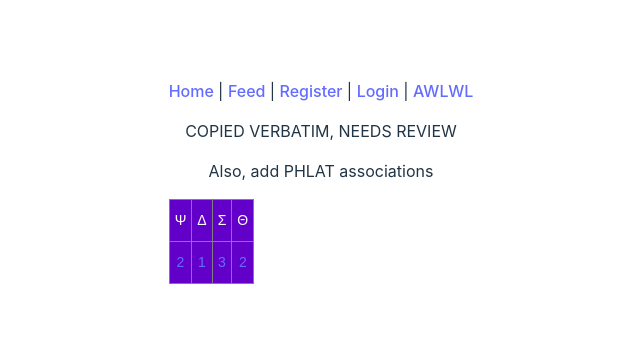
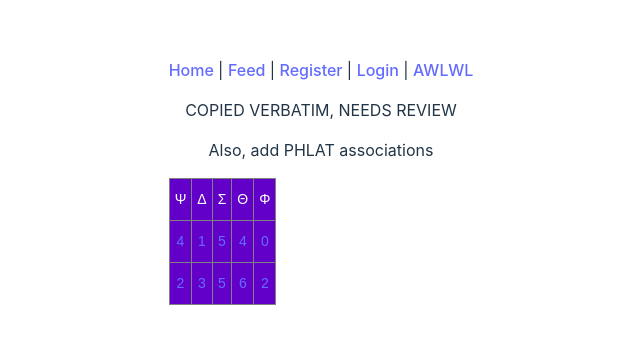
Before and after one commit to BBuchholz/fearlessly-antediluvial-valley, a Vue app: page /4 in a window 1280 px wide. Shown: the part 219-562 px from the top of the page, without its empty margins (319-959 px from the left). Built offline with nearby package versions, Linux system fonts and the light colour scheme.

Commit message:
Add mat 4

```diff
--- a/src/views/4.vue
+++ b/src/views/4.vue
@@ -10,18 +10,39 @@
           <th class="tg-e45j">Δ</th>
           <th class="tg-e45j">Σ</th>
           <th class="tg-e45j">Θ</th>
+          <th class="tg-e45j">Φ</th>
         </tr>
       </thead>
       <tbody>
         <tr>
           <td class="tg-e45j">
-          <router-link to="2">2</router-link>
+            <router-link to="4">4</router-link>
           </td>
           <td class="tg-e45j">
             <router-link to="1">1</router-link>
           </td>
           <td class="tg-e45j">
+            <router-link to="5">5</router-link>
+          </td>
+          <td class="tg-e45j">
+            <router-link to="4">4</router-link>
+          </td>
+          <td class="tg-e45j">
+            <router-link to="0">0</router-link>
+          </td>
+        </tr>
+        <tr>
+          <td class="tg-e45j">
+            <router-link to="2">2</router-link>
+          </td>
+          <td class="tg-e45j">
             <router-link to="3">3</router-link>
+          </td>
+          <td class="tg-e45j">
+            <router-link to="5">5</router-link>
+          </td>
+          <td class="tg-e45j">
+            <router-link to="6">6</router-link>
           </td>
           <td class="tg-e45j">
             <router-link to="2">2</router-link>
```
Lines whose indentation alone changed are shown as unchanged.
